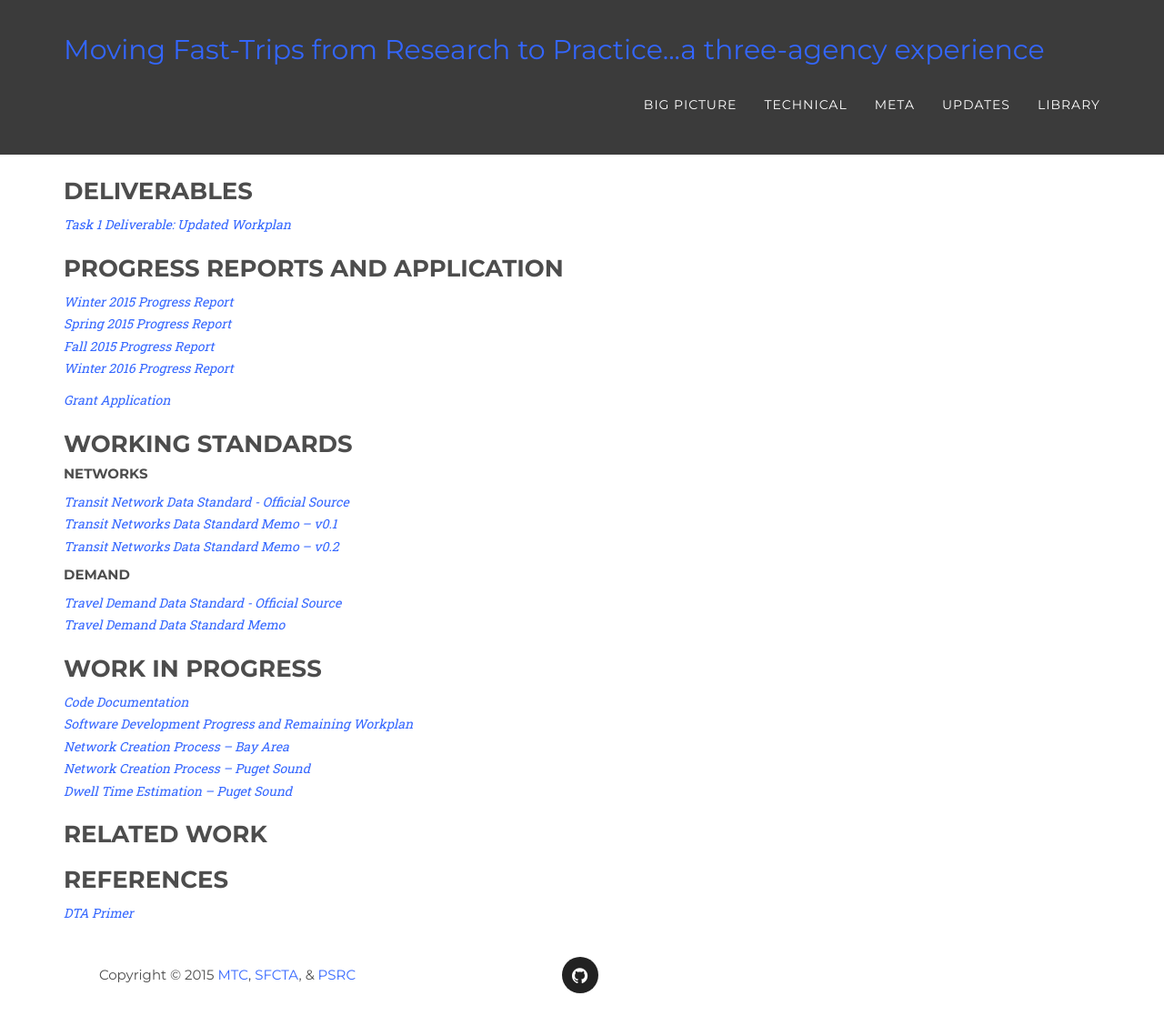
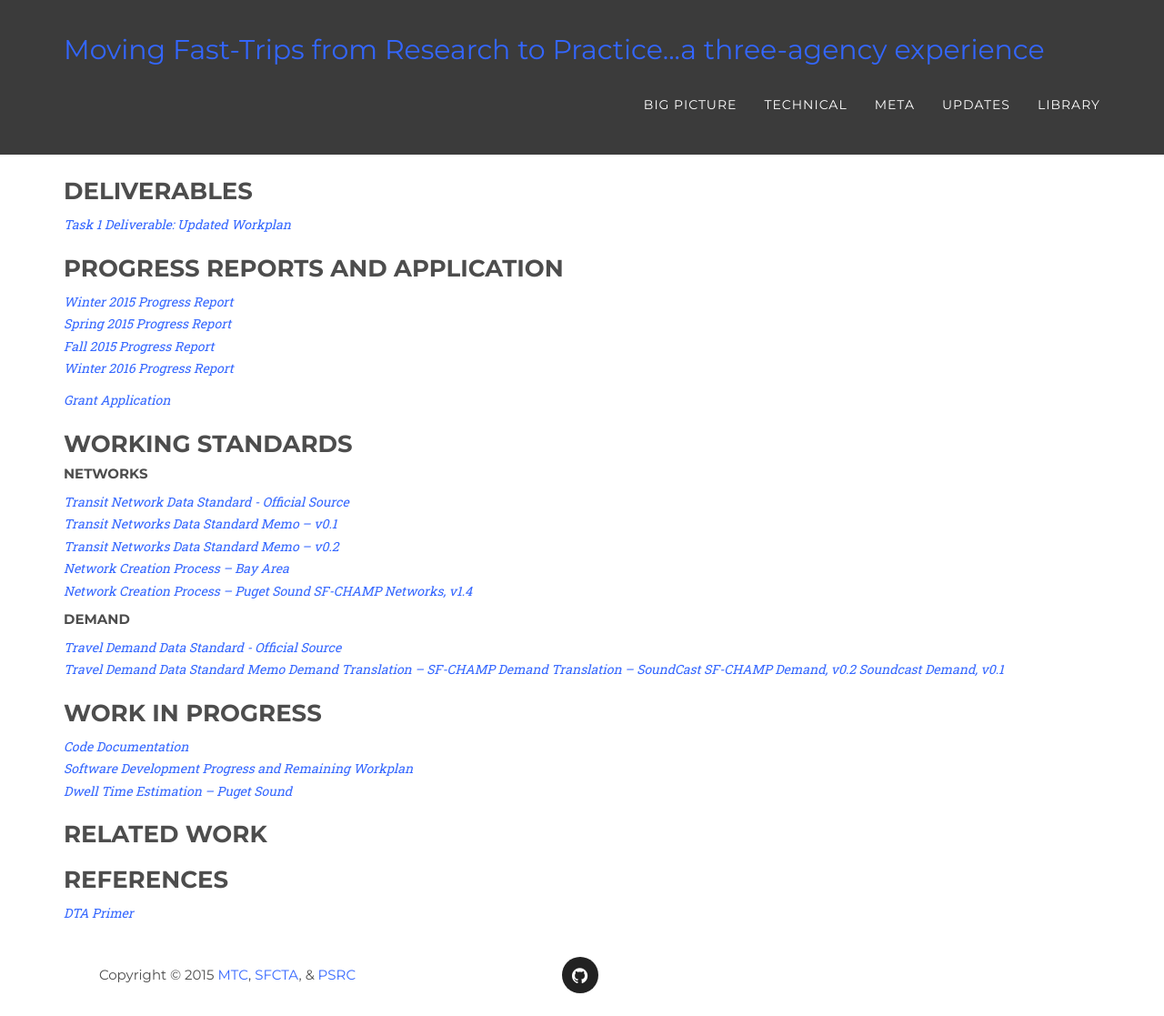
Before and after one commit to BayAreaMetro/fast-trips-project, a Jekyll site: the page built from library/index.md, in a window 1280 px wide and 1117 px high. Shown: the whole window at 91% size. Built offline with Jekyll 4.4.1, drawn with Linux system fonts in a browser that asks for light colours; some web fonts are replaced.

Commit message:
Update files/script links
Based on latest work

```diff
--- a/library/index.md
+++ b/library/index.md
@@ -23,19 +23,24 @@ title: Library
 *[Transit Network Data Standard - Official Source](http://github.com/osplanning-data-standards/GTFS-PLUS)*
 *[Transit Networks Data Standard Memo – v0.1]({{ site.baseurl }}/library/T2-NetworkDesign-WorkingCopy-July2015V0.1.pdf)*
 *[Transit Networks Data Standard Memo – v0.2]({{ site.baseurl }}/library/T2-NetworkDesign-StaticCopy-Sept2015V0.2.pdf)*
+*[Network Creation Process – Bay Area](http://github.com/sdrewc/NetworkWrangler/tree/fasttrips)*
+*[Network Creation Process – Puget Sound](http://github.com/psrc/fast-trips_network_builder)*
+*[SF-CHAMP Networks, v1.4](https://mtcdrive.box.com/s/q4nc1n9u28dxc37nozixmtnudwrucs74)*
 
 ##### Demand
 
 *[Travel Demand Data Standard - Official Source](https://github.com/osplanning-data-standards/dyno-demand)*
 *[Travel Demand Data Standard Memo]({{ site.baseurl }}/library/T3-TransitDemandData-WorkingCopy-July2015.pdf)*
+*[Demand Translation – SF-CHAMP](http://github.com/sfcta/fast-trips_demand_converter)*
+*[Demand Translation – SoundCast](http://github.com/AngelaQYang/fast-trip_transit_demand_input)*
+*[SF-CHAMP Demand, v0.2](https://mtcdrive.box.com/s/ukd40vyk6r017g1cnw0z7a2hv9jdlmlc)*
+*[Soundcast Demand, v0.1](https://mtcdrive.box.com/s/bbcbmj91od0ys159pa4f7gh6lkuv8ytb)*
 
 ### Work in Progress
 
 *[Code Documentation](http://metropolitantransportationcommission.github.io/fast-trips/)*
 *[Software Development Progress and Remaining Workplan]({{ site.baseurl }}/library/T6-Fast-TripsDevelopmentPlan.pdf)*
-*[Network Creation Process – Bay Area](http://github.com/sdrewc/NetworkWrangler/tree/fasttrips)*
-*[Network Creation Process – Puget Sound](http://github.com/psrc/fast-trips_network_builder)*
-*[Dwell Time Estimation – Puget Sound](http://github.com/AngelaQYang/DwellTimeFastTrips)*
+*[Dwell Time Estimation – Puget Sound](https://github.com/psrc/fast-trips_dwell_time_model)*
 
 ### Related Work
 
--- a/technical/index.html
+++ b/technical/index.html
@@ -27,7 +27,7 @@ title: Technical Details
 			  <li><a href="http://github.com/osplanning-data-standards/GTFS-PLUS">Network Data Standard</a></li>
 			  <li><a href="http://github.com/psrc/fast-trips_network_builder">Transit Network Creation – with EMME</a></li>
 			  <li><a href="http://github.com/sdrewc/NetworkWrangler/tree/fasttrips">Transit Network Creation – with Network Wrangler</a></li>
-
+			  <li><a href="https://mtcdrive.box.com/s/q4nc1n9u28dxc37nozixmtnudwrucs74">SF-CHAMP Fast-Trips Networks, v1.4</a></li>
 			</ul>
 			</div>
 		</div>
@@ -48,6 +48,10 @@ title: Technical Details
 			<div class="text-muted">Interim Work Products:
 			<ul>
 			   <li><a href="http://github.com/osplanning-data-standards/dyno-demand">Demand Data Standards</a></li>
+			   <li><a href="http://github.com/sfcta/fast-trips_demand_converter">Demand Translation – SF-CHAMP</a></li>
+			   <li><a href="https://mtcdrive.box.com/s/ukd40vyk6r017g1cnw0z7a2hv9jdlmlc">Demand v0.2 – SF-CHAMP</a></li>
+			   <li><a href="http://github.com/AngelaQYang/fast-trip_transit_demand_input">Demand Translation – SoundCast</a></li>
+			   <li><a href="https://mtcdrive.box.com/s/bbcbmj91od0ys159pa4f7gh6lkuv8ytb">Demand v0.1 – SoundCast</a></li>
 			</ul>
 			</div>
 		</div>
```
